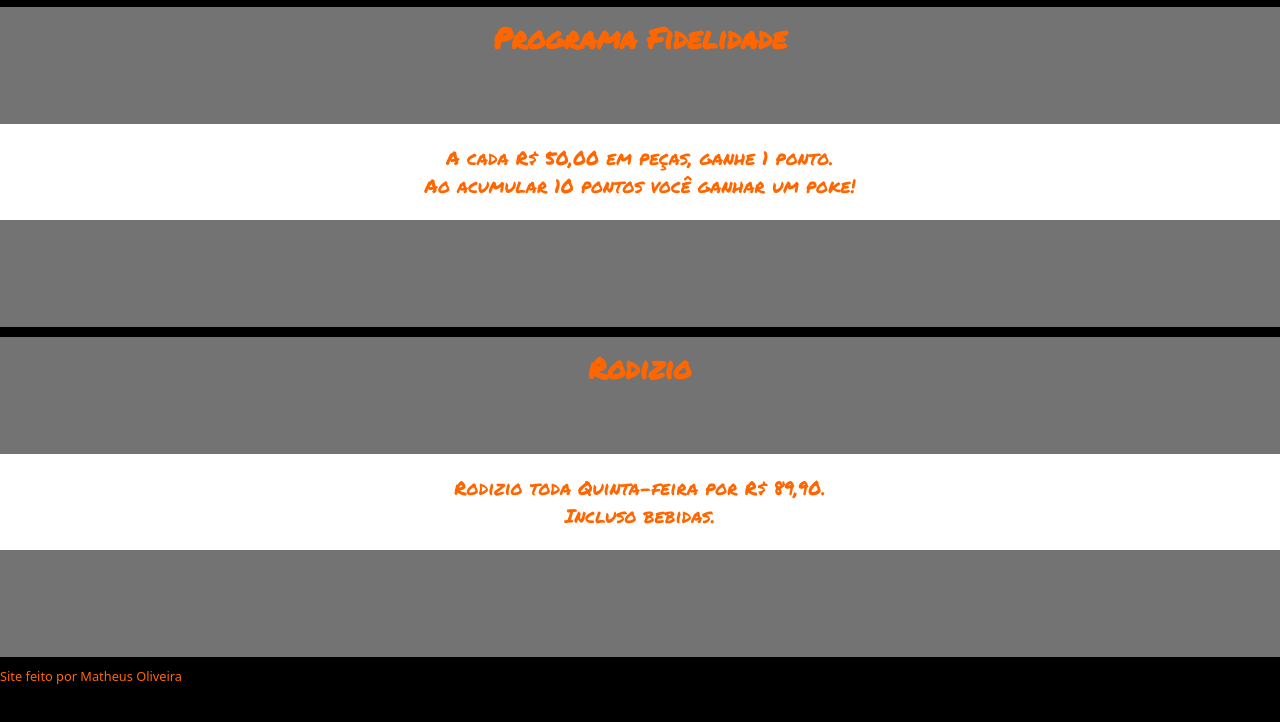
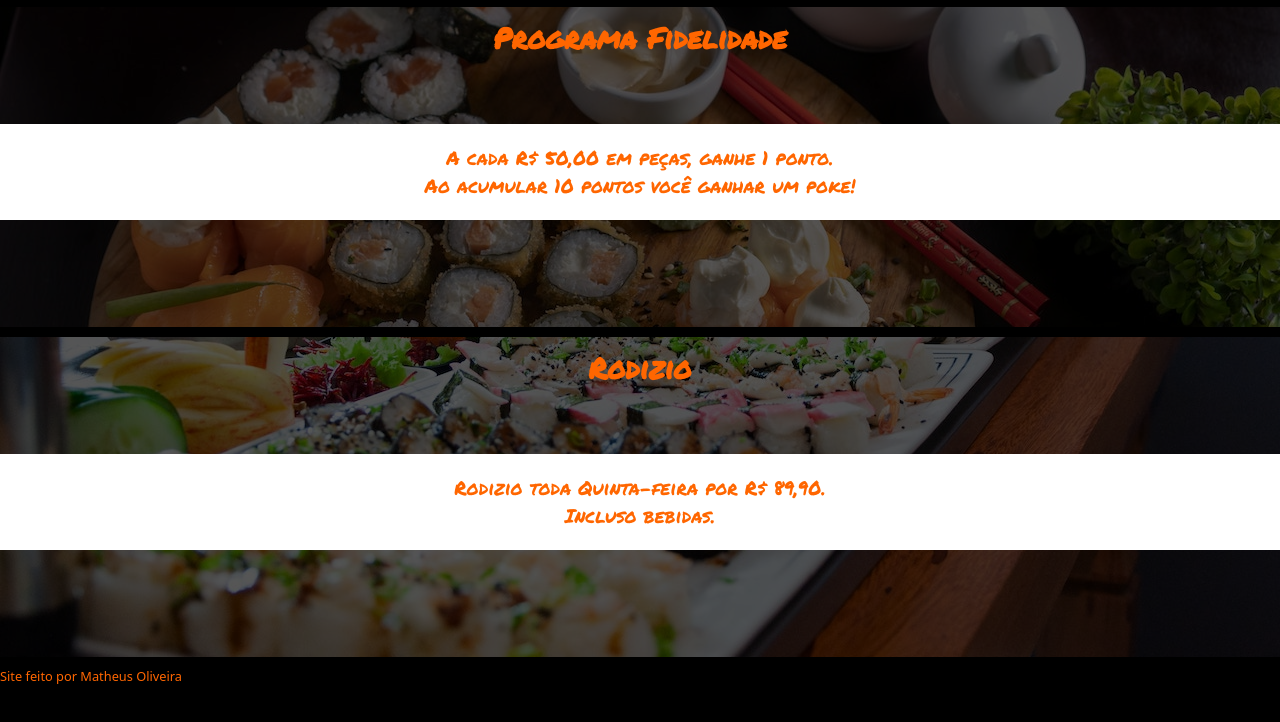
Before and after one commit to Matheus-Oliv/Projeto-Orient-Sushi, a plain HTML site: page index.html in a window 1280 px wide. Shown: the part 70-792 px from the top of the page. Drawn offline with Linux system fonts and the light colour scheme.

Commit message:
Adição da imagens de fundo nas promoções

```diff
--- a/estilos/style.css
+++ b/estilos/style.css
@@ -78,7 +78,7 @@ section#imagem-fidelidade {
 }
 
 div.texto {
-    background-color: rgba(0, 0, 0, 0.548);
+    background-color: rgba(0, 0, 0, 0.664);
     height: 40vh;
     text-align: center;
 }
@@ -96,7 +96,7 @@ div.texto > p {
 }
 
 section#imagem-rodizio {
-    background-image: url(../Imagens/sushi-rodizio.jpg);
+    background-image: url(../imagens/sushi-rodizio.jpg);
     background-position: center bottom;
     background-repeat: no-repeat;
     background-attachment: fixed;
```
Also changed, not shown: imagens/sushi-rodizio.jpg (added), imagens/sushi.jpg (added).
